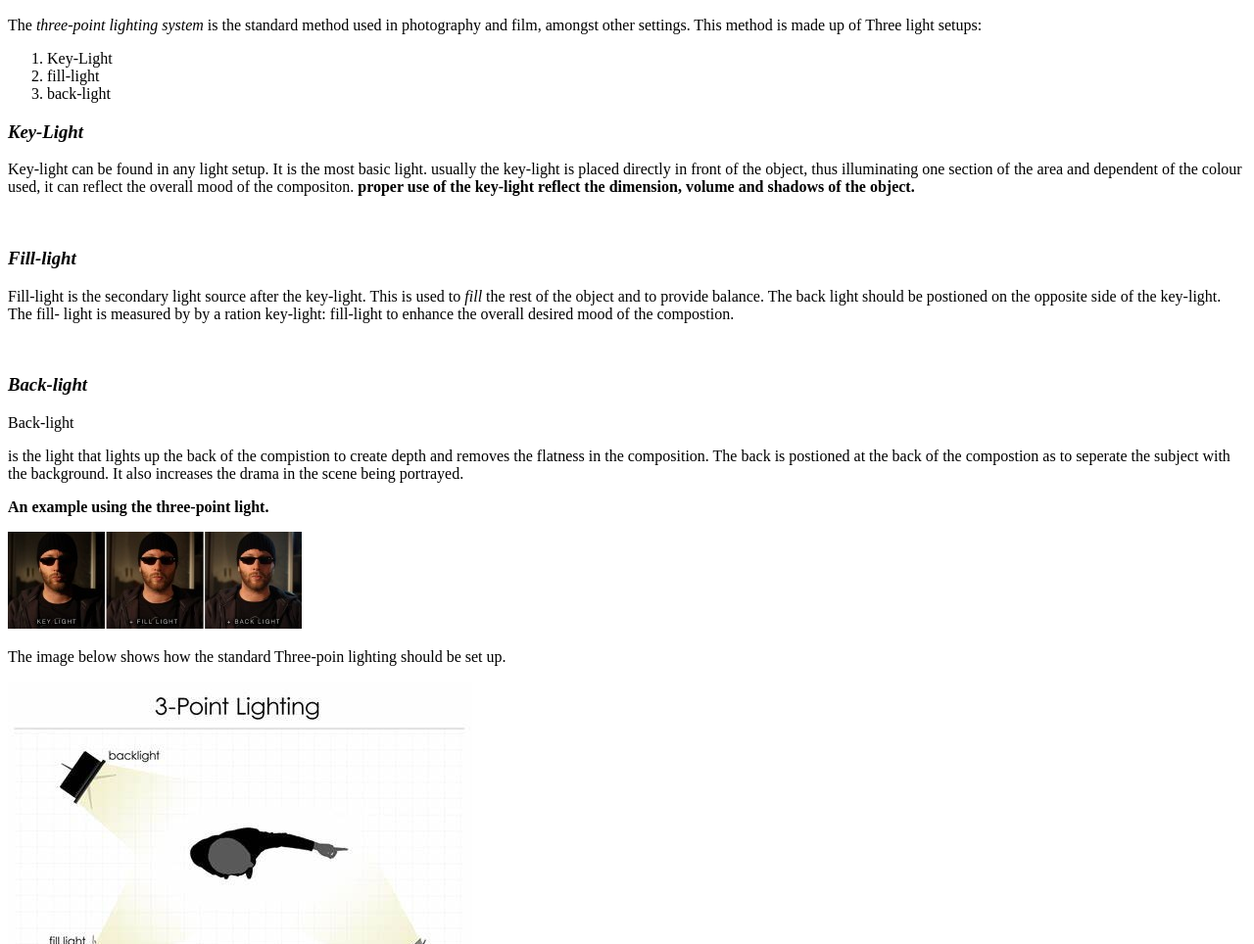
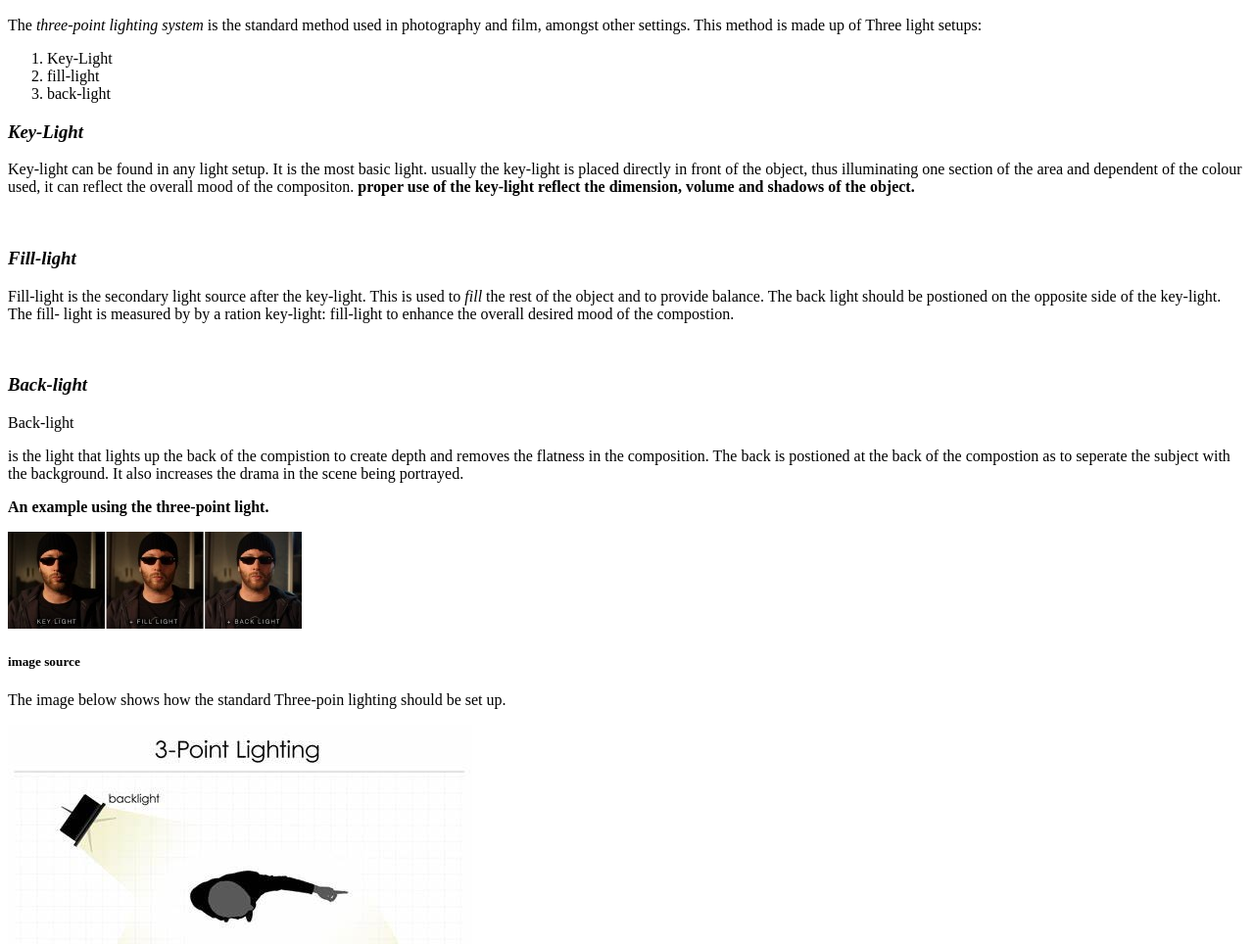
Before and after one commit to raquel100/raquel100.github.io, a plain HTML site: page index.html in a window 1280 px wide. Shown: the part 136-1100 px from the top of the page at 98% size. Drawn offline with Linux system fonts and the light colour scheme.

Commit message:
Update index.html

```diff
--- a/index.html
+++ b/index.html
@@ -42,6 +42,8 @@
 
         <p> <strong> An example using the three-point light. </strong></p>
         <img src="eclairage3points_02-300x99.jpg" >
+        <h5> image source <a href=https://www.skillmanvideogroup.com/tips-to-better-your-next-video-project></a>
+        </h5>
 
 
          <p> The image below shows how the standard Three-poin lighting should be set up.</p>
```
